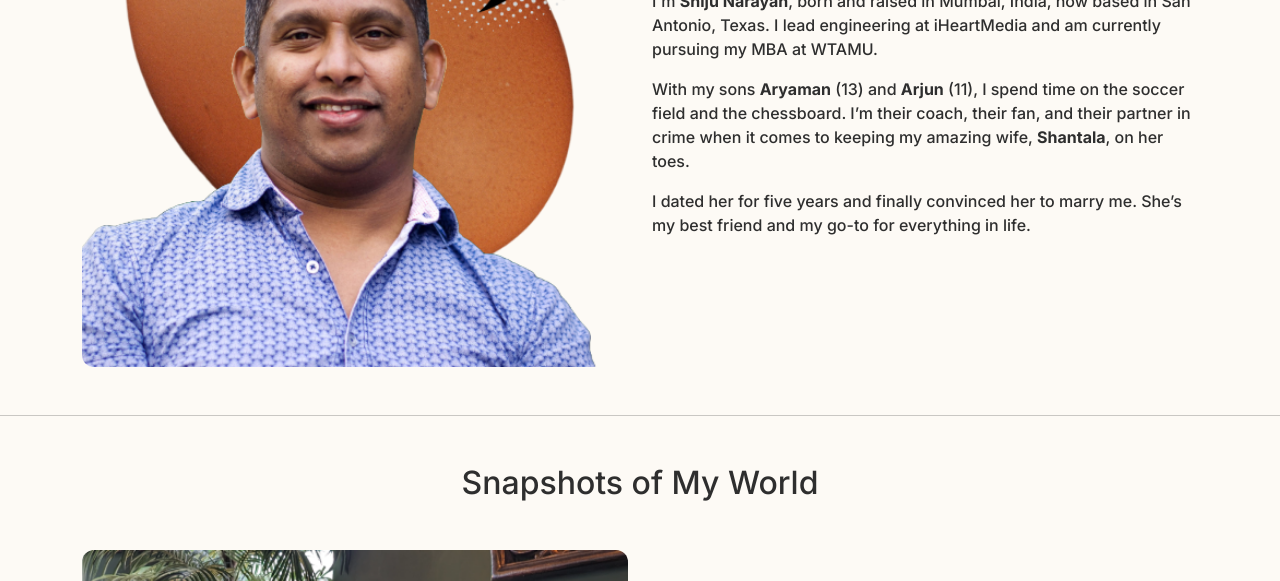
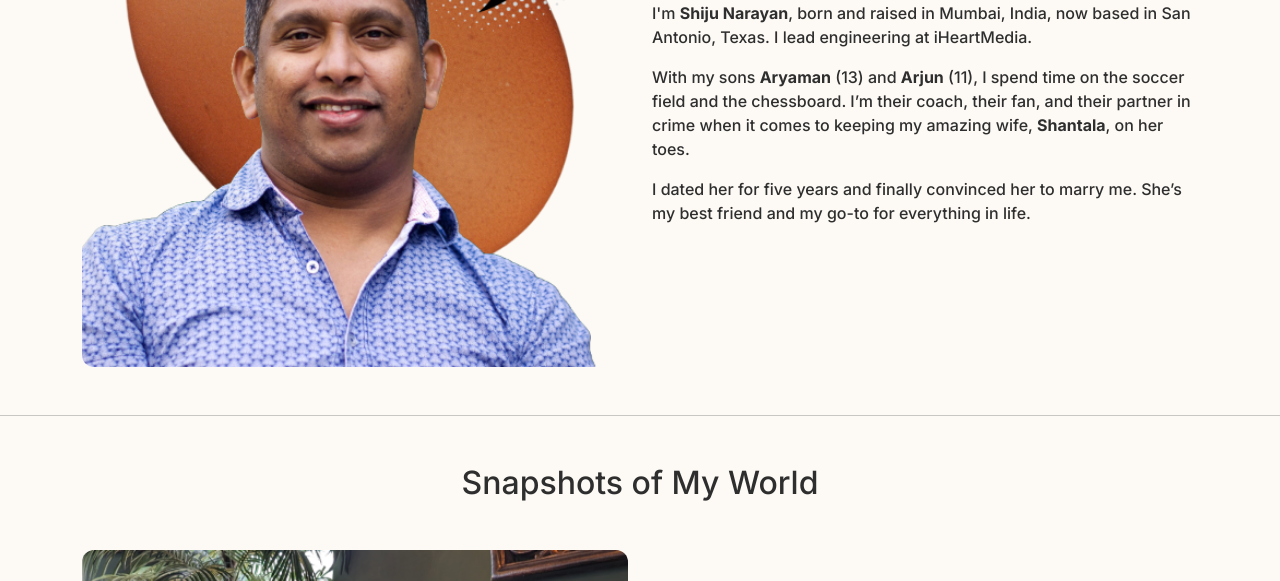
Before and after one commit to snarayan-wtamu/cidm-6303-project-1, a plain HTML site: page index.html in a window 1280 px wide. Shown: the part 519-1100 px from the top of the page. Drawn offline with nearby package versions, Linux system fonts and the light colour scheme.

Commit message:
Updated bio text

```diff
--- a/index.html
+++ b/index.html
@@ -59,7 +59,7 @@
         <div class="bio-card">
           <h2 class="mb-3">About Me</h2>
           <p>I'm <strong>Shiju Narayan</strong>, born and raised in Mumbai, India, now based in San Antonio, Texas. I
-            lead engineering at iHeartMedia and am currently pursuing my MBA at WTAMU.</p>
+            lead engineering at iHeartMedia.</p>
           <p>With my sons <strong>Aryaman</strong> (13) and <strong>Arjun</strong> (11), I spend time on the soccer
             field and the chessboard. I’m their coach, their fan, and their partner in crime when it comes to keeping my
             amazing wife, <strong>Shantala</strong>, on her toes.</p>
```
